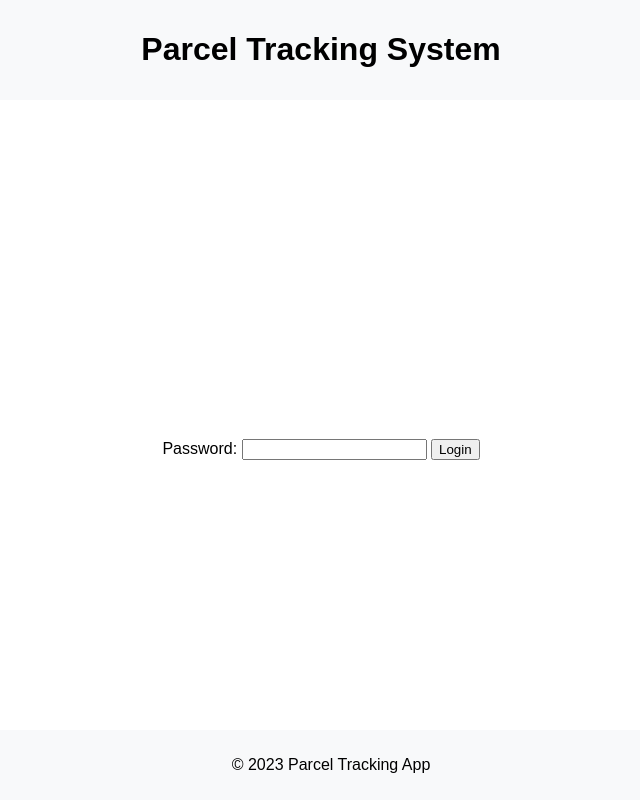
After one commit to dgnaegi/Insecure-Web-App, a Flask app: page /entry-protection in a window 1280 px wide. The commit adds this page. Shown: the whole page, without its empty margins (319-959 px from the left). Run offline with Flask 2, Linux system fonts and the light colour scheme.

Commit message:
basic implementation

```diff
--- a/app/__init__.py
+++ b/app/__init__.py
@@ -11,5 +11,4 @@ app.config['MYSQL_HOST'] = MYSQL_HOST
 
 mysql = MySQL(app)
 
-# Import routes at the end to avoid circular import
 from app import routes
--- a/app/routes.py
+++ b/app/routes.py
@@ -1,31 +1,65 @@
-from flask import render_template, request, redirect, url_for, session
+from flask import render_template, request, redirect, url_for, session, flash, make_response
 from app import app, mysql
+import random
+from functools import wraps
+
+def login_required(f):
+    @wraps(f)
+    def decorated_function(*args, **kwargs):
+        if request.cookies.get('auth') != app.config['SECRET_KEY']:
+            return redirect(url_for('entryprotection'))
+        return f(*args, **kwargs)
+    return decorated_function
 
 @app.route('/')
 def index():
-    if 'loggedin' in session:
-        return redirect(url_for('tracking'))
-    return redirect(url_for('login'))
+    if request.cookies.get('auth') == app.config['SECRET_KEY']:
+        return redirect(url_for('login'))
+    return redirect(url_for('entryprotection'))
+
+@app.route('/entry-protection', methods=['GET', 'POST'])
+def entryprotection():
+    if request.method == 'POST':
+        password = request.form['password']
+        if password == app.config['SECRET_KEY']:
+            response = make_response(redirect(url_for('login')))
+            response.set_cookie('auth', password)
+            return response
+    return render_template('entry_protection.html')
 
 @app.route('/login', methods=['GET', 'POST'])
 def login():
+    if request.cookies.get('auth') != app.config['SECRET_KEY']:
+        return redirect(url_for('entryprotection'))
     if request.method == 'POST':
-        password = request.form['password']
-        if password == app.config['SECRET_KEY']:
+        reference = request.form['reference']
+        zip_code = request.form['zip_code']
+        cursor = mysql.connection.cursor()
+        cursor.execute("SELECT * FROM parcels WHERE reference=%s AND zip_code=%s", (reference, zip_code))
+        account = cursor.fetchone()
+        if account:
             session['loggedin'] = True
+            session['reference'] = reference
             return redirect(url_for('tracking'))
+        else:
+            flash('Invalid login', 'error')
     return render_template('login.html')
 
 @app.route('/tracking', methods=['GET', 'POST'])
+@login_required
 def tracking():
-    if 'loggedin' not in session:
+    if 'reference' not in session:
         return redirect(url_for('login'))
-    if request.method == 'POST':
-        # Handle parcel redirection logic here
-        pass
-    return render_template('tracking.html')
+    reference = session['reference']
+    cursor = mysql.connection.cursor()
+    cursor.execute("SELECT * FROM parcels WHERE reference=%s", (reference,))
+    parcel = cursor.fetchone()
+    return render_template('tracking.html', parcel=parcel)
 
 @app.route('/logout')
 def logout():
     session.pop('loggedin', None)
-    return redirect(url_for('login'))
+    session.pop('reference', None)
+    response = redirect(url_for('entryprotection'))
+    response.delete_cookie('auth')
+    return response
--- a/app/templates/base.html
+++ b/app/templates/base.html
@@ -10,11 +10,21 @@
             font-family: Arial, sans-serif;
             margin: 0;
             padding: 0;
+            display: flex;
+            flex-direction: column;
+            min-height: 100vh;
         }
         header {
             background-color: #f8f9fa;
             padding: 10px;
             text-align: center;
+        }
+        main {
+            flex: 1;
+            display: flex;
+            justify-content: center;
+            align-items: center;
+            flex-direction: column;
         }
         footer {
             background-color: #f8f9fa;
--- /dev/null
+++ b/app/templates/entry_protection.html
@@ -0,0 +1,9 @@
+{% extends "base.html" %}
+{% block title %}Login{% endblock %}
+{% block content %}
+    <form method="post">
+        <label for="password">Password:</label>
+        <input type="password" id="password" name="password" required>
+        <button type="submit">Login</button>
+    </form>
+{% endblock %}
```
Also changed, not shown: other parts of app/templates/base.html (+45 -0 lines), app/templates/login.html (added, +13 -0 lines), app/templates/tracking.html (added, +21 -0 lines), script.sql (added, +40 -0 lines).
